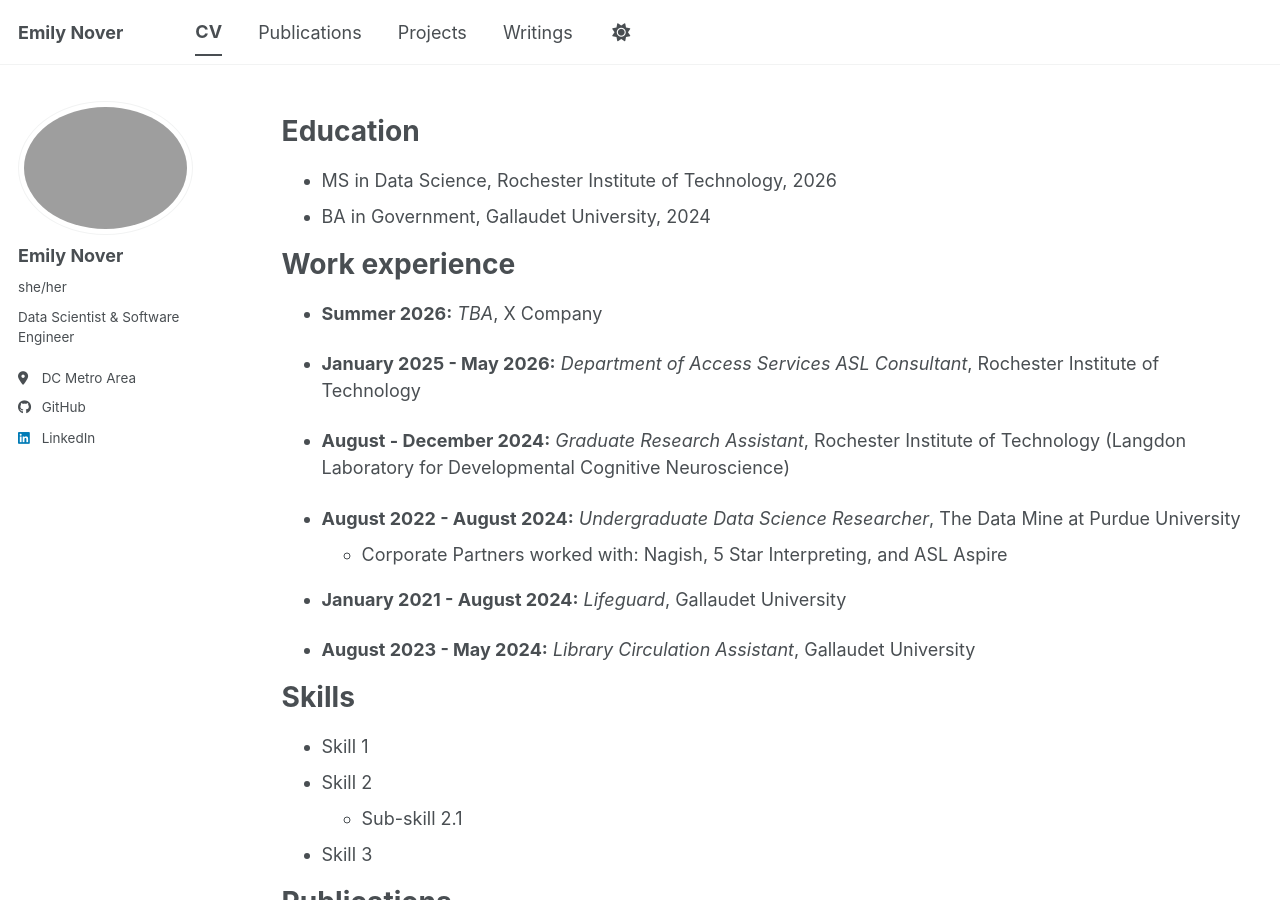
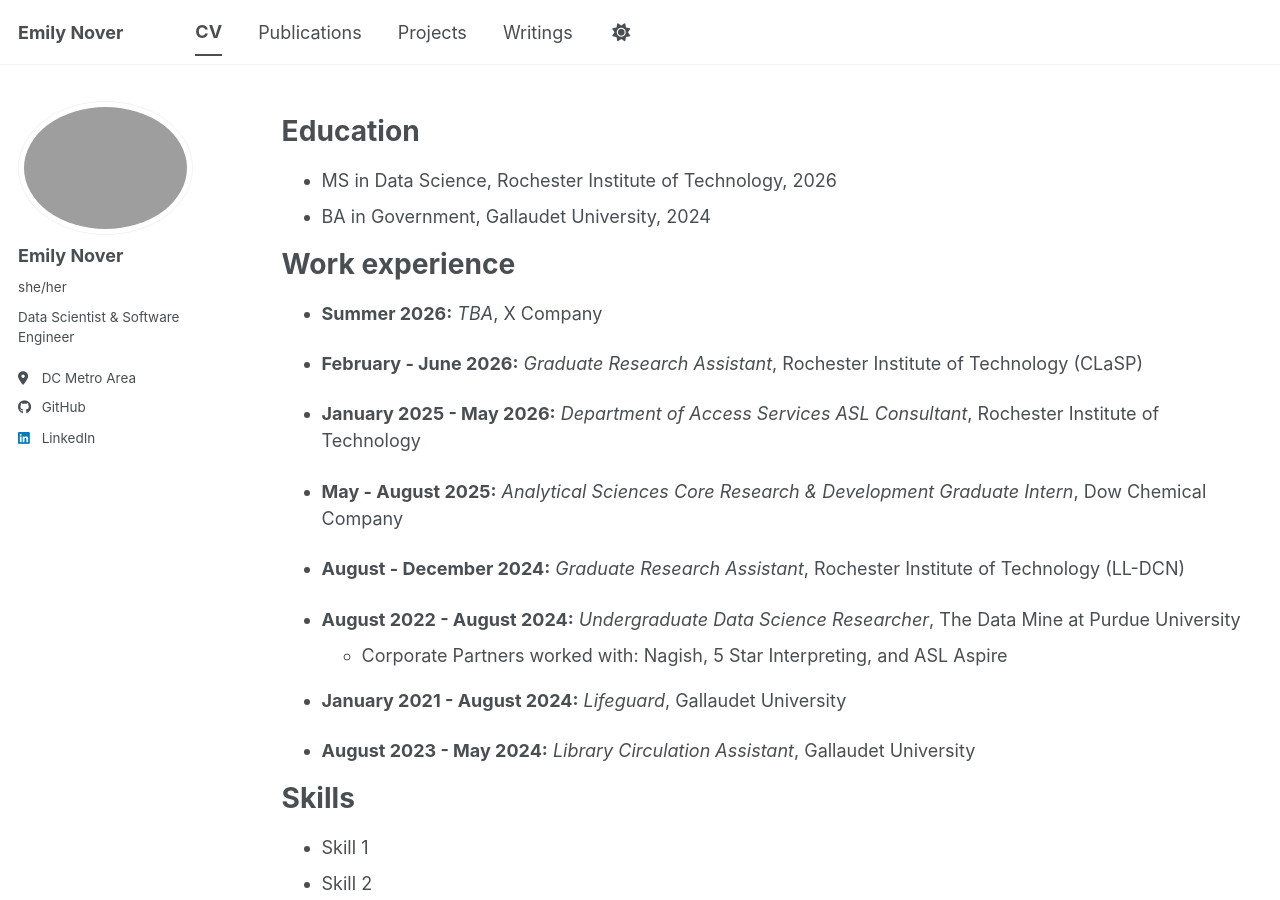
Before and after one commit to drblitx/drblitx.github.io, a Jekyll site: the page built from _pages/cv.md, in a window 1280 px wide and 900 px high. Built offline with Jekyll 4.4.1, drawn with Linux system fonts in a browser that asks for light colours; a script bundle is joined from its source files by our own code; library files that are not in the unit come from our copies.

Commit message:
update to cv

```diff
--- a/_pages/cv.md
+++ b/_pages/cv.md
@@ -18,9 +18,13 @@
 ======
 * **Summer 2026:** _TBA_, X Company
 
+* **February - June 2026:** _Graduate Research Assistant_, Rochester Institute of Technology (CLaSP)
+
 * **January 2025 - May 2026:** _Department of Access Services ASL Consultant_, Rochester Institute of Technology
 
-* **August - December 2024:** _Graduate Research Assistant_, Rochester Institute of Technology (Langdon Laboratory for Developmental Cognitive Neuroscience)
+* **May - August 2025:** _Analytical Sciences Core Research & Development Graduate Intern_, Dow Chemical Company
+
+* **August - December 2024:** _Graduate Research Assistant_, Rochester Institute of Technology (LL-DCN)
 
 * **August 2022 - August 2024:** _Undergraduate Data Science Researcher_, The Data Mine at Purdue University
   * Corporate Partners worked with: Nagish, 5 Star Interpreting, and ASL Aspire
```
